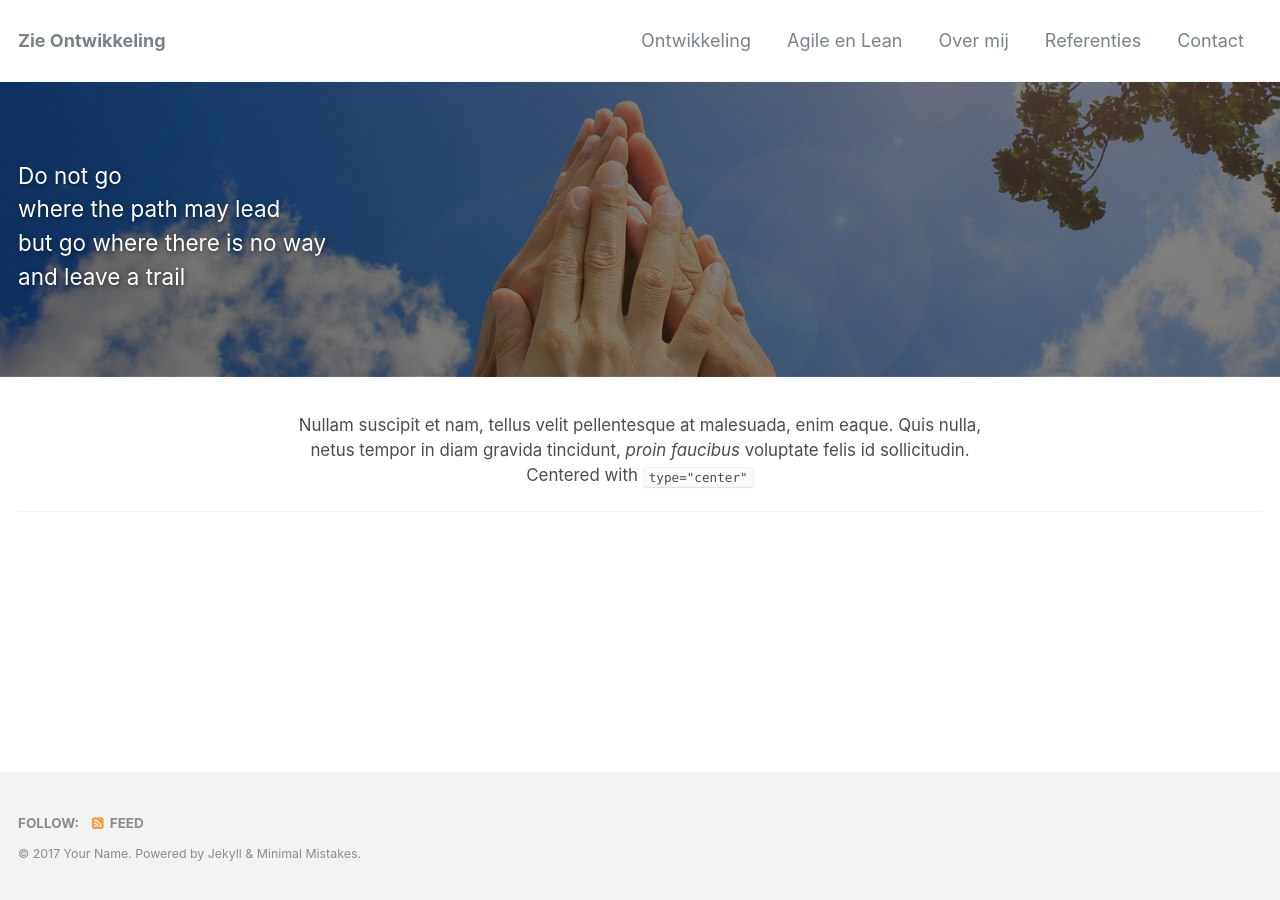
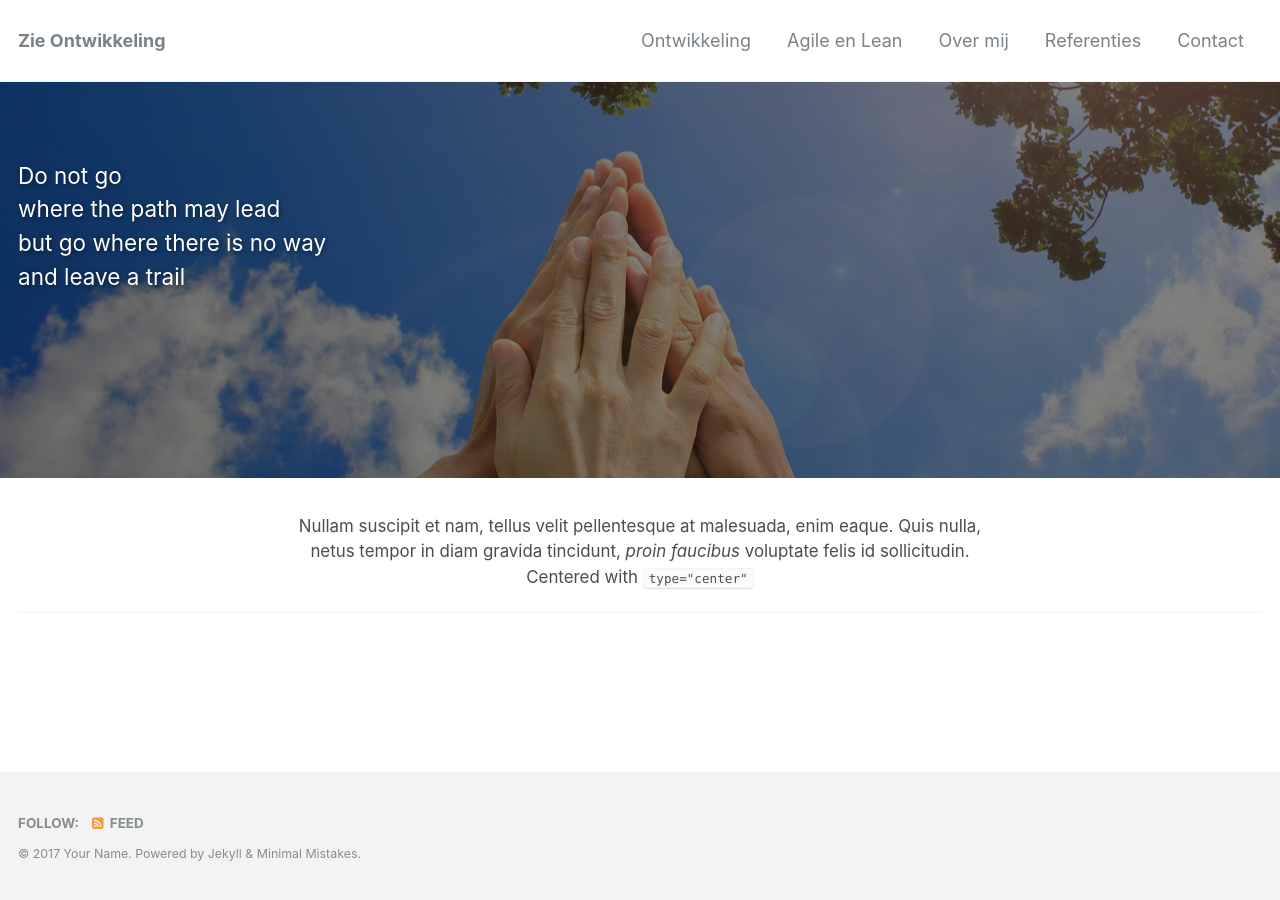
Before and after one commit to twinmum1/zie-ontwikkeling, a Jekyll site: the page built from _pages/index.md, in a window 1280 px wide. Built offline with Jekyll 4.4.1, drawn with Linux system fonts in a browser that asks for light colours.

Commit message:
Update index.md

```diff
--- a/_pages/index.md
+++ b/_pages/index.md
@@ -10,7 +10,10 @@ header:
 excerpt: "Do not go <br>
 	where the path may lead <br>
 	but go where there is no way <BR>
-	and leave a trail"
+	and leave a trail<br>
+	<br>
+	<br>
+	<br>"
 intro:
   - excerpt: 'Nullam suscipit et nam, tellus velit pellentesque at malesuada, enim eaque. Quis nulla, netus tempor in diam gravida tincidunt, *proin faucibus* voluptate felis id sollicitudin. Centered with `type="center"`'
 
```
